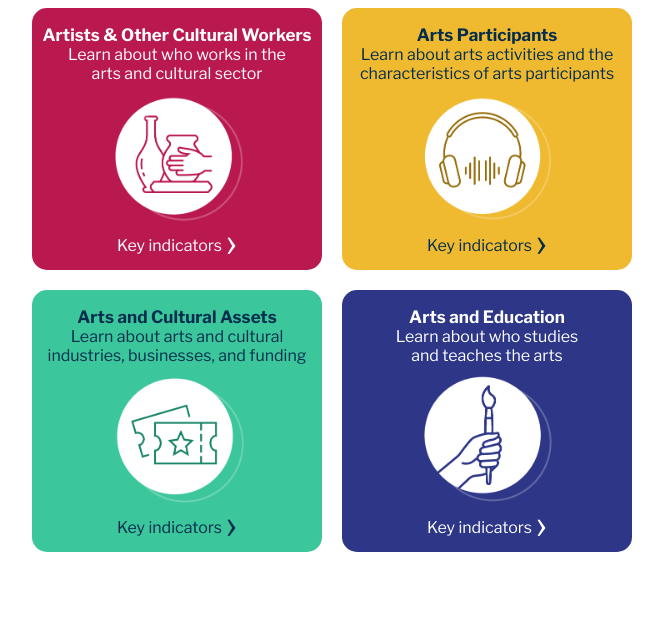
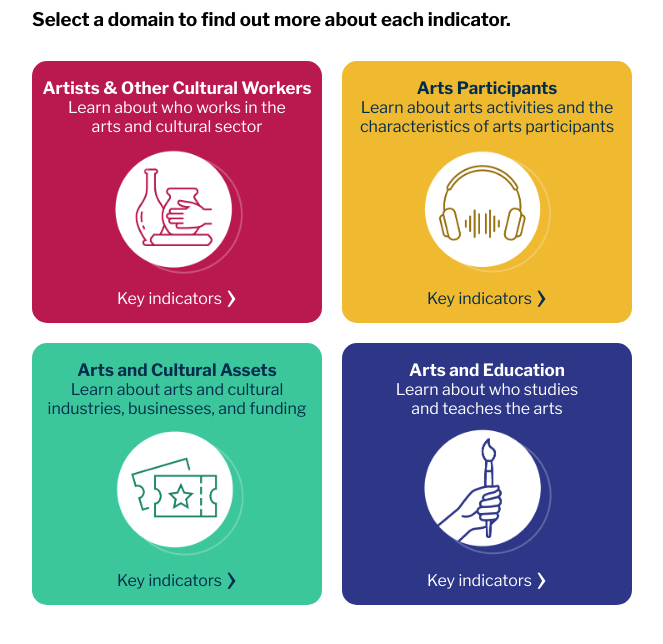
Before and after one commit to myNEAgit/popNASERC, a plain HTML site: page index.html in a window 1280 px wide. Shown: the whole page, without its empty margins (308-971 px from the left). Drawn offline with nearby package versions, Linux system fonts and the light colour scheme.

Commit message:
Added title above cards .
Added "Select a domain to find out more about each indicator" ab ove the crads. To incorporate this text withing the interactive graphic.

```diff
--- a/index.html
+++ b/index.html
@@ -7,6 +7,10 @@
     </head>
     <body>
         <div class="container">
+
+            <h3 style="margin-bottom: 30px;">Select a domain to find out more about each indicator.</h3>
+
+
             <!-- MAIN CARD #1: Artists & Other Cultural Workers (RED) -->
             <div class="card card-red collapse multi-collapse p10" id="culture">
                 <header>
```
